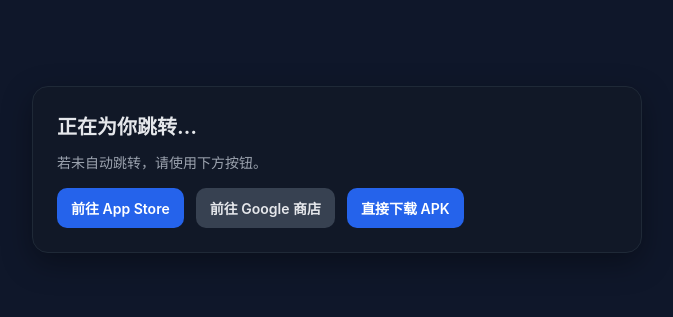
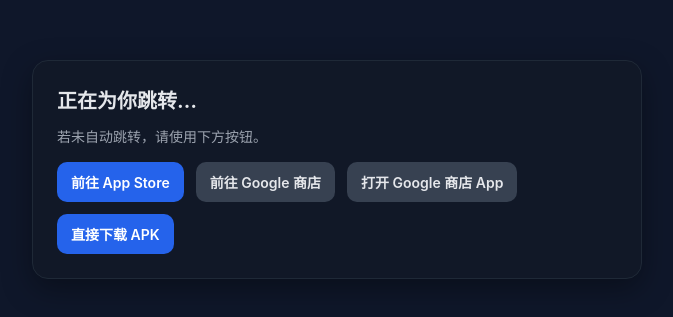
Before and after one commit to Otiguy/prototypedemo, a plain HTML site: page public/index.html in a window 1280 px wide. Shown: the part 231-548 px from the top of the page, without its empty margins (303-976 px from the left). Drawn offline with Linux system fonts and the light colour scheme.

Commit message:
* 安卓扫码出现浏览器搜索 `pkg`：扫码器/系统浏览器不支持 `intent://`，且 `pkg` 存在尾部空格导致搜索词；非 Chrome 场景更易发生。
* 无 GMS 设备被国产商店接管：`market://`/`intent://` 被接管为国产商店，`browser_fallback_url` 未触发。

```diff
--- a/public/index.html
+++ b/public/index.html
@@ -28,19 +28,19 @@
   </div>
   <script>
     fetch('app-config.json').then(function (r) { return r.json() }).then(function (cfg) {
-      const iosId = cfg.ios_id
-      const pkg = cfg.pkg
-      const apk = cfg.apk
+      const iosId = String(cfg.ios_id || '').trim()
+      const pkg = String(cfg.pkg || '').trim()
+      const apk = String(cfg.apk || '').trim()
       const ua = navigator.userAgent
       const isIOS = /iPhone|iPad|iPod/i.test(ua)
       const isAndroid = /Android/i.test(ua)
       const isInApp = /(MicroMessenger|MQQBrowser|QQ|Weibo|AlipayClient|AliApp|DingTalk|FBAN|FBAV|Instagram|Line)/i.test(ua)
       const isWeChat = /MicroMessenger/i.test(ua)
       const isChrome = /Chrome\/\d+/.test(ua) && !/Edg\/|OPR\//.test(ua)
-      const isCNVendor = /(HuaweiBrowser|HMSCore|HMOS|HarmonyOS|Mi\s?Browser|VivoBrowser|OPPO|OnePlus)/i.test(ua)
+      const isCNVendor = /(HuaweiBrowser|HMSCore|HMOS|HarmonyOS|Mi\s?Browser|MiuiBrowser|VivoBrowser|OPPO|OnePlus|UCBrowser|Quark|XiaoMi|HONOR)/i.test(ua)
       const appStore = iosId ? `https://apps.apple.com/app/${iosId}` : ''
       const playStoreWeb = pkg ? `https://play.google.com/store/apps/details?id=${pkg}` : ''
-      const playIntent = (pkg && apk) ? `intent://details?id=${pkg}#Intent;scheme=market;S.browser_fallback_url=${encodeURIComponent(apk)};end` : ''
+      const playIntent = (pkg && apk) ? `intent://details?id=${pkg}#Intent;scheme=market;package=com.android.vending;S.browser_fallback_url=${encodeURIComponent(apk)};end` : ''
       function showFallback() {
         const actions = document.getElementById('actions')
         const tip = document.getElementById('tip')
@@ -57,6 +57,13 @@
           a.className = 'btn alt'
           a.textContent = '前往 Google 商店'
           a.href = playStoreWeb
+          actions.appendChild(a)
+        }
+        if (pkg) {
+          const a = document.createElement('a')
+          a.className = 'btn alt'
+          a.textContent = '打开 Google 商店 App'
+          a.href = `market://details?id=${pkg}`
           actions.appendChild(a)
         }
         if (apk) {
```
